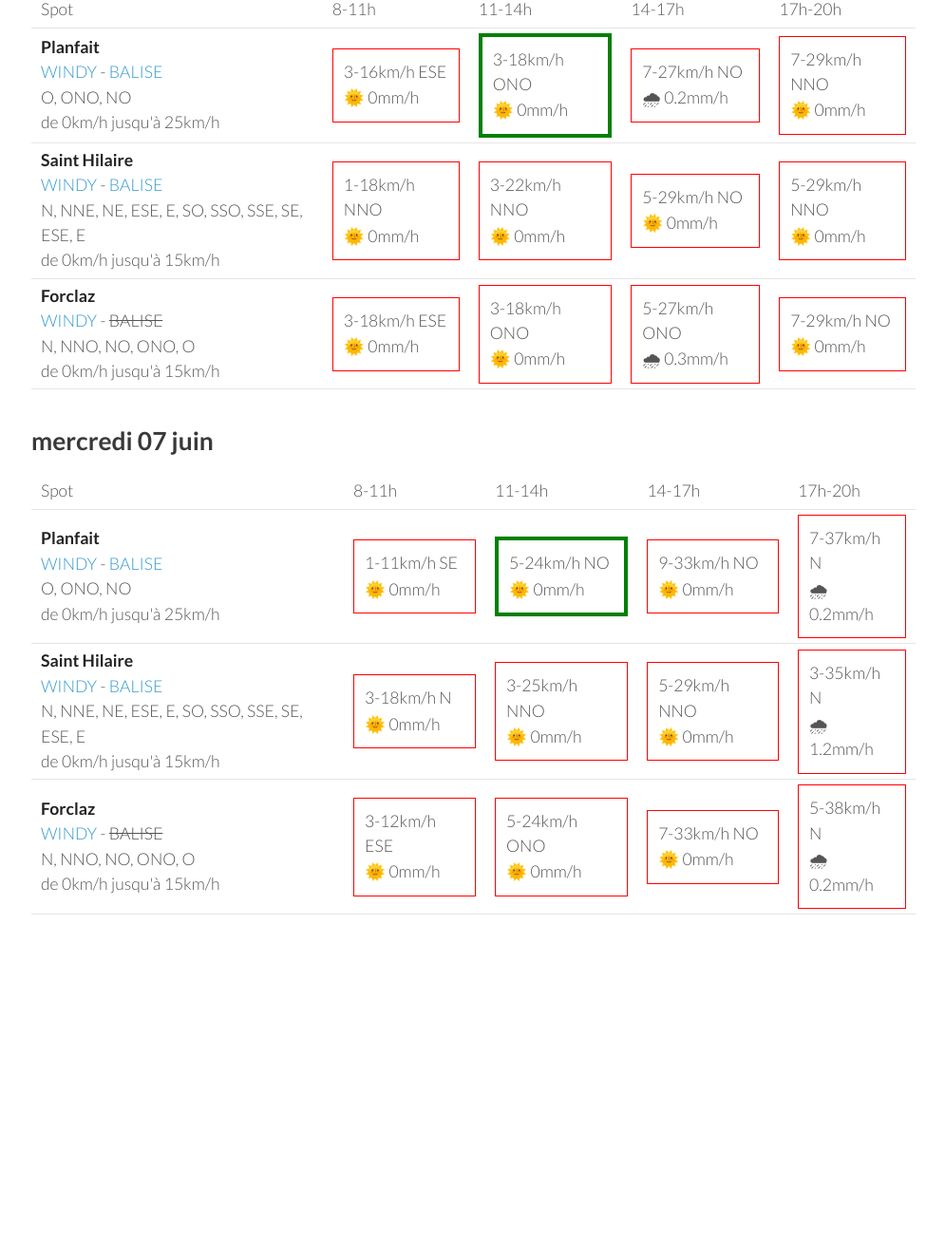
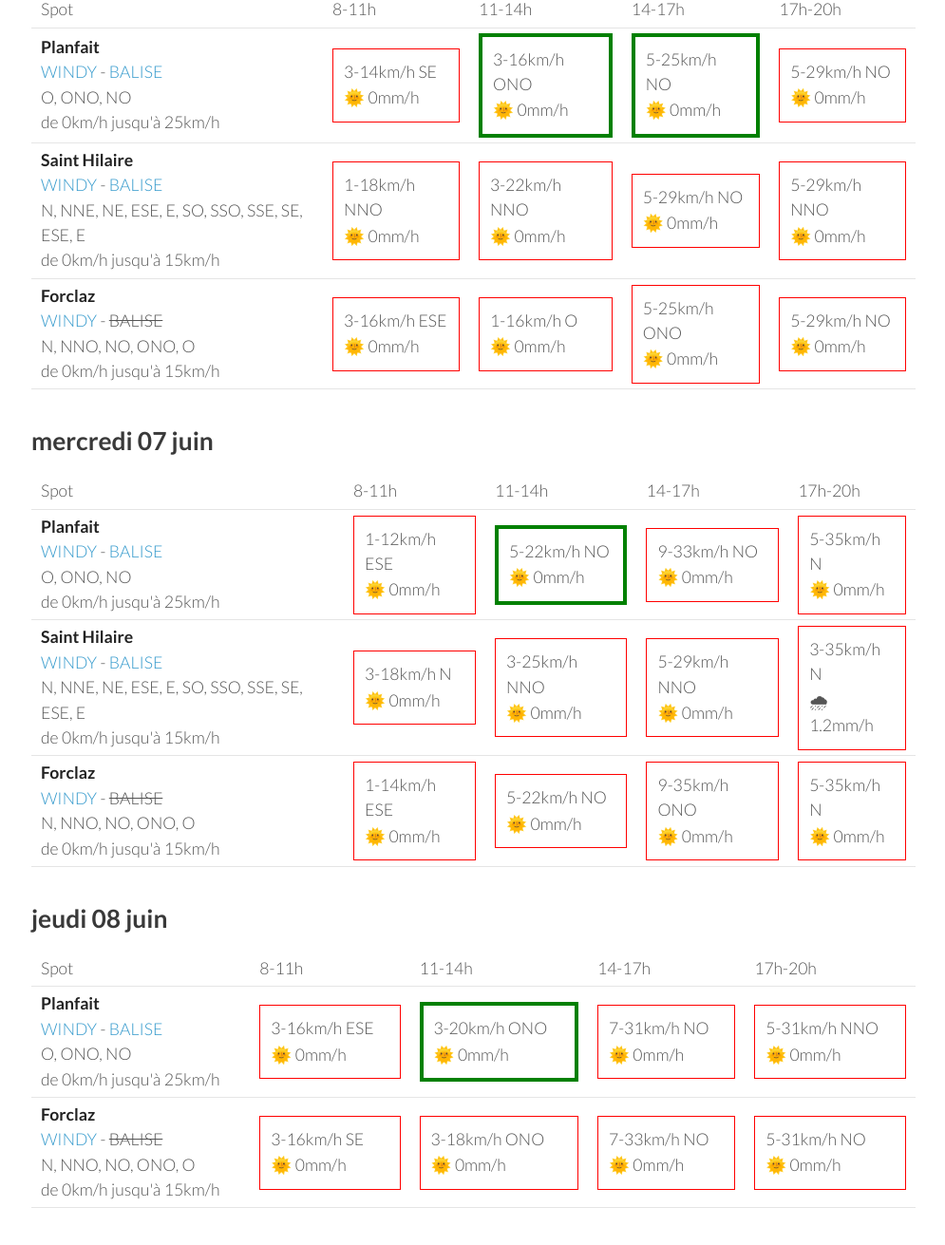
Before and after one commit to parapente-dans-le-nord/parapente-dans-le-nord.github.io, a Jekyll site: the page built from alpes_nord.markdown, in a window 1280 px wide and 1400 px high, scrolled down 1854 px. Shown: the top 1311 px of the window at 95% size, without its empty margins (25-1020 px from the left). Built offline with Jekyll 4.4.1, drawn with Linux system fonts in a browser that asks for light colours; before the commit the page ends 2945 px from its top, so only the background shows below that; some of the changed text lies outside the part shown.

Commit message:
update index.markdown

```diff
--- a/alpes_nord.markdown
+++ b/alpes_nord.markdown
@@ -126,20 +126,20 @@ page mise à jour le samedi 03 juin 06:26
 <tr>
         <td><strong>Forclaz</strong><br><a href="https://windy.com/45.814/6.247?45.375,6.246,8,m:eVwaglz">WINDY</a> - <span class="no-balise"> BALISE </span><br> <span class="vent-favorable">N, NNO, NO, ONO, O</span><br><span class="force-vent">de 0km/h jusqu'à 15km/h</span> </td>
 
-            <td><div class="not-flyable"><p>3-16km/h ESE</p><p>🌞 0mm/h</p></div></td>
-            <td><div class="not-flyable"><p>5-20km/h NO</p><p>🌧 0.5mm/h</p></div></td>
-            <td><div class="not-flyable"><p>7-31km/h NNO</p><p>🌧 0.7mm/h</p></div></td>
-            <td><div class="not-flyable"><p>5-35km/h NNO</p><p>🌧 0.2mm/h</p></div></td>
+            <td><div class="not-flyable"><p>3-16km/h SE</p><p>🌞 0mm/h</p></div></td>
+            <td><div class="not-flyable"><p>3-20km/h NO</p><p>🌧 0.4mm/h</p></div></td>
+            <td><div class="not-flyable"><p>7-31km/h NO</p><p>🌧 0.5mm/h</p></div></td>
+            <td><div class="not-flyable"><p>9-37km/h NNO</p><p>🌞 0mm/h</p></div></td>
 
 
     </tr>
 <tr>
         <td><strong>Planfait</strong><br><a href="https://windy.com/45.853/6.223?45.415,6.223,8">WINDY</a> - <span class=""><a href="https://www.openwindmap.org/PP496">BALISE</a> </span><br> <span class="vent-favorable">O, ONO, NO</span><br><span class="force-vent">de 0km/h jusqu'à 25km/h</span> </td>
 
-            <td><div class="not-flyable"><p>3-14km/h ESE</p><p>🌞 0mm/h</p></div></td>
-            <td><div class="not-flyable"><p>5-22km/h NNO</p><p>🌧 0.4mm/h</p></div></td>
-            <td><div class="not-flyable"><p>7-31km/h NNO</p><p>🌧 0.8mm/h</p></div></td>
-            <td><div class="not-flyable"><p>7-35km/h NNO</p><p>🌧 0.2mm/h</p></div></td>
+            <td><div class="not-flyable"><p>3-14km/h ESE</p><p>🌧 0.2mm/h</p></div></td>
+            <td><div class="not-flyable"><p>5-20km/h NNO</p><p>🌧 0.3mm/h</p></div></td>
+            <td><div class="not-flyable"><p>7-31km/h NNO</p><p>🌧 0.4mm/h</p></div></td>
+            <td><div class="not-flyable"><p>9-38km/h NNO</p><p>🌞 0mm/h</p></div></td>
 
 
     </tr>
@@ -162,10 +162,10 @@ page mise à jour le samedi 03 juin 06:26
 <tr>
         <td><strong>Planfait</strong><br><a href="https://windy.com/45.853/6.223?45.415,6.223,8">WINDY</a> - <span class=""><a href="https://www.openwindmap.org/PP496">BALISE</a> </span><br> <span class="vent-favorable">O, ONO, NO</span><br><span class="force-vent">de 0km/h jusqu'à 25km/h</span> </td>
 
-            <td><div class="not-flyable"><p>3-16km/h ESE</p><p>🌞 0mm/h</p></div></td>
-            <td><div class="flyable"><p>3-18km/h ONO</p><p>🌞 0mm/h</p></div></td>
-            <td><div class="not-flyable"><p>7-27km/h NO</p><p>🌧 0.2mm/h</p></div></td>
-            <td><div class="not-flyable"><p>7-29km/h NNO</p><p>🌞 0mm/h</p></div></td>
+            <td><div class="not-flyable"><p>3-14km/h SE</p><p>🌞 0mm/h</p></div></td>
+            <td><div class="flyable"><p>3-16km/h ONO</p><p>🌞 0mm/h</p></div></td>
+            <td><div class="flyable"><p>5-25km/h NO</p><p>🌞 0mm/h</p></div></td>
+            <td><div class="not-flyable"><p>5-29km/h NO</p><p>🌞 0mm/h</p></div></td>
 
 
     </tr>
@@ -182,10 +182,10 @@ page mise à jour le samedi 03 juin 06:26
 <tr>
         <td><strong>Forclaz</strong><br><a href="https://windy.com/45.814/6.247?45.375,6.246,8,m:eVwaglz">WINDY</a> - <span class="no-balise"> BALISE </span><br> <span class="vent-favorable">N, NNO, NO, ONO, O</span><br><span class="force-vent">de 0km/h jusqu'à 15km/h</span> </td>
 
-            <td><div class="not-flyable"><p>3-18km/h ESE</p><p>🌞 0mm/h</p></div></td>
-            <td><div class="not-flyable"><p>3-18km/h ONO</p><p>🌞 0mm/h</p></div></td>
-            <td><div class="not-flyable"><p>5-27km/h ONO</p><p>🌧 0.3mm/h</p></div></td>
-            <td><div class="not-flyable"><p>7-29km/h NO</p><p>🌞 0mm/h</p></div></td>
+            <td><div class="not-flyable"><p>3-16km/h ESE</p><p>🌞 0mm/h</p></div></td>
+            <td><div class="not-flyable"><p>1-16km/h O</p><p>🌞 0mm/h</p></div></td>
+            <td><div class="not-flyable"><p>5-25km/h ONO</p><p>🌞 0mm/h</p></div></td>
+            <td><div class="not-flyable"><p>5-29km/h NO</p><p>🌞 0mm/h</p></div></td>
 
 
     </tr>
@@ -208,10 +208,10 @@ page mise à jour le samedi 03 juin 06:26
 <tr>
         <td><strong>Planfait</strong><br><a href="https://windy.com/45.853/6.223?45.415,6.223,8">WINDY</a> - <span class=""><a href="https://www.openwindmap.org/PP496">BALISE</a> </span><br> <span class="vent-favorable">O, ONO, NO</span><br><span class="force-vent">de 0km/h jusqu'à 25km/h</span> </td>
 
-            <td><div class="not-flyable"><p>1-11km/h SE</p><p>🌞 0mm/h</p></div></td>
-            <td><div class="flyable"><p>5-24km/h NO</p><p>🌞 0mm/h</p></div></td>
+            <td><div class="not-flyable"><p>1-12km/h ESE</p><p>🌞 0mm/h</p></div></td>
+            <td><div class="flyable"><p>5-22km/h NO</p><p>🌞 0mm/h</p></div></td>
             <td><div class="not-flyable"><p>9-33km/h NO</p><p>🌞 0mm/h</p></div></td>
-            <td><div class="not-flyable"><p>7-37km/h N</p><p>🌧 0.2mm/h</p></div></td>
+            <td><div class="not-flyable"><p>5-35km/h N</p><p>🌞 0mm/h</p></div></td>
 
 
     </tr>
@@ -228,10 +228,10 @@ page mise à jour le samedi 03 juin 06:26
 <tr>
         <td><strong>Forclaz</strong><br><a href="https://windy.com/45.814/6.247?45.375,6.246,8,m:eVwaglz">WINDY</a> - <span class="no-balise"> BALISE </span><br> <span class="vent-favorable">N, NNO, NO, ONO, O</span><br><span class="force-vent">de 0km/h jusqu'à 15km/h</span> </td>
 
-            <td><div class="not-flyable"><p>3-12km/h ESE</p><p>🌞 0mm/h</p></div></td>
-            <td><div class="not-flyable"><p>5-24km/h ONO</p><p>🌞 0mm/h</p></div></td>
-            <td><div class="not-flyable"><p>7-33km/h NO</p><p>🌞 0mm/h</p></div></td>
-            <td><div class="not-flyable"><p>5-38km/h N</p><p>🌧 0.2mm/h</p></div></td>
+            <td><div class="not-flyable"><p>1-14km/h ESE</p><p>🌞 0mm/h</p></div></td>
+            <td><div class="not-flyable"><p>5-22km/h NO</p><p>🌞 0mm/h</p></div></td>
+            <td><div class="not-flyable"><p>9-35km/h ONO</p><p>🌞 0mm/h</p></div></td>
+            <td><div class="not-flyable"><p>5-35km/h N</p><p>🌞 0mm/h</p></div></td>
 
 
     </tr>
@@ -239,3 +239,39 @@ page mise à jour le samedi 03 juin 06:26
 </tbody>
 </table>
 {:/}
+## jeudi 08 juin
+
+{::nomarkdown}
+<table>
+  <tbody>
+    <tr>
+      <td>Spot</td>
+      <td>8-11h</td>
+      <td>11-14h</td>
+      <td>14-17h</td>
+      <td>17h-20h</td>
+    </tr>
+<tr>
+        <td><strong>Planfait</strong><br><a href="https://windy.com/45.853/6.223?45.415,6.223,8">WINDY</a> - <span class=""><a href="https://www.openwindmap.org/PP496">BALISE</a> </span><br> <span class="vent-favorable">O, ONO, NO</span><br><span class="force-vent">de 0km/h jusqu'à 25km/h</span> </td>
+
+            <td><div class="not-flyable"><p>3-16km/h ESE</p><p>🌞 0mm/h</p></div></td>
+            <td><div class="flyable"><p>3-20km/h ONO</p><p>🌞 0mm/h</p></div></td>
+            <td><div class="not-flyable"><p>7-31km/h NO</p><p>🌞 0mm/h</p></div></td>
+            <td><div class="not-flyable"><p>5-31km/h NNO</p><p>🌞 0mm/h</p></div></td>
+
+
+    </tr>
+<tr>
+        <td><strong>Forclaz</strong><br><a href="https://windy.com/45.814/6.247?45.375,6.246,8,m:eVwaglz">WINDY</a> - <span class="no-balise"> BALISE </span><br> <span class="vent-favorable">N, NNO, NO, ONO, O</span><br><span class="force-vent">de 0km/h jusqu'à 15km/h</span> </td>
+
+            <td><div class="not-flyable"><p>3-16km/h SE</p><p>🌞 0mm/h</p></div></td>
+            <td><div class="not-flyable"><p>3-18km/h ONO</p><p>🌞 0mm/h</p></div></td>
+            <td><div class="not-flyable"><p>7-33km/h NO</p><p>🌞 0mm/h</p></div></td>
+            <td><div class="not-flyable"><p>5-31km/h NO</p><p>🌞 0mm/h</p></div></td>
+
+
+    </tr>
+
+</tbody>
+</table>
+{:/}
```
Also changed, not shown: other parts of alpes_nord.markdown (+1 -1 lines).
